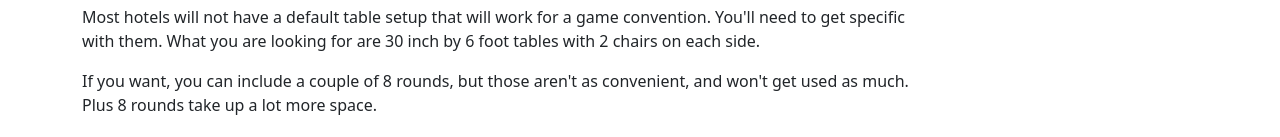
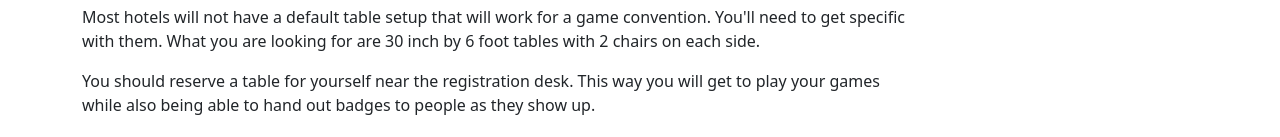
Before and after one commit to plainblack/protospielevents, a Vue app: page /organizing in a window 1280 px wide. Shown: the part 774-911 px from the top of the page. Built offline with nearby package versions, Linux system fonts and the light colour scheme; no server answers.

Commit message:
add a table for yourself

```diff
--- a/src/views/OrganizingView.vue
+++ b/src/views/OrganizingView.vue
@@ -21,6 +21,8 @@
     <h2>Venue Layout</h2>
 
     <p>Most hotels will not have a default table setup that will work for a game convention. You'll need to get specific with them. What you are looking for are 30 inch by 6 foot tables with 2 chairs on each side. </p>
+
+    <p>You should reserve a table for yourself near the registration desk. This way you will get to play your games while also being able to hand out badges to people as they show up.</p>
 
     <p>If you want, you can include a couple of 8 rounds, but those aren't as convenient, and won't get used as much. Plus 8 rounds take up a lot more space.</p>
 
```
